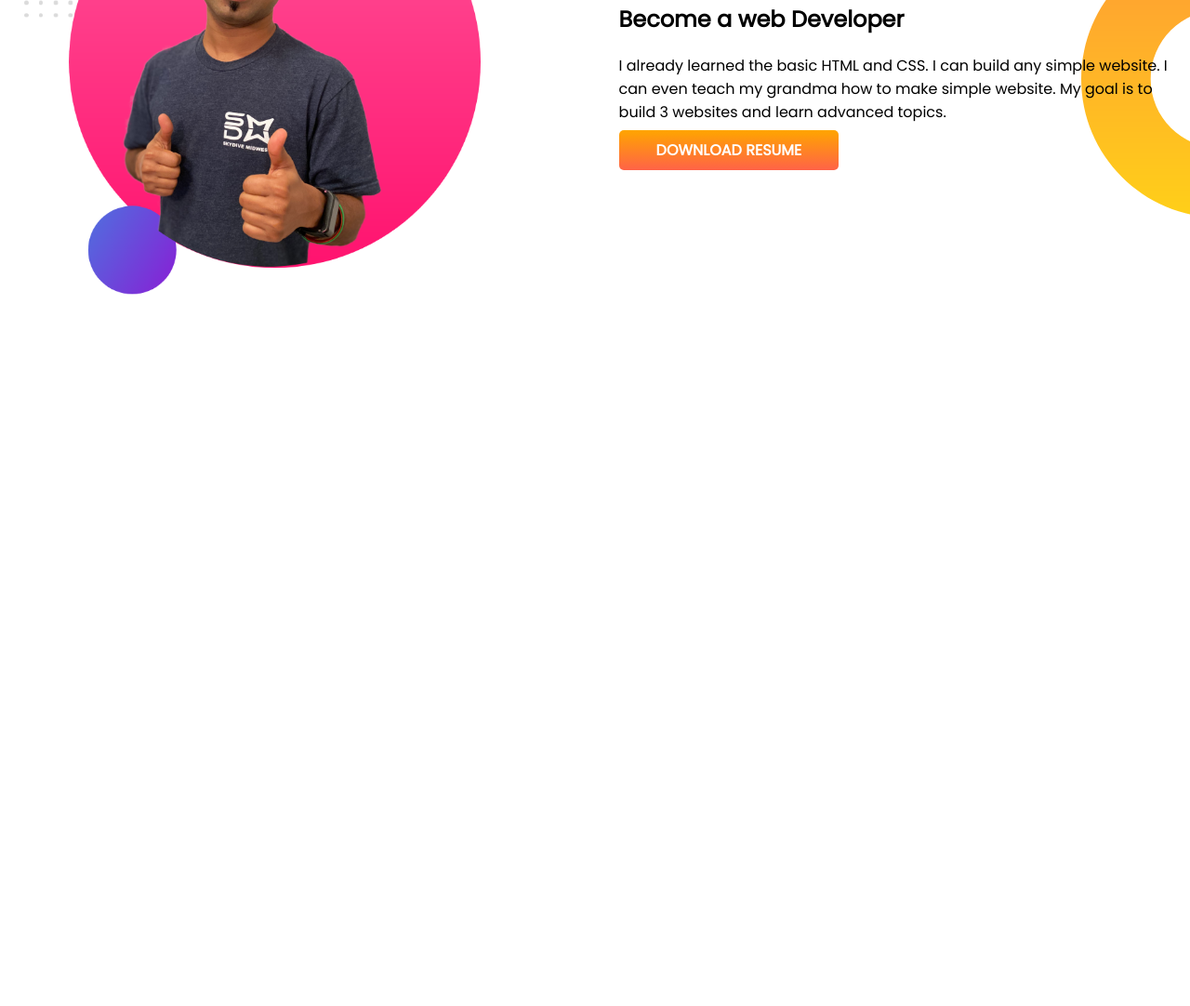
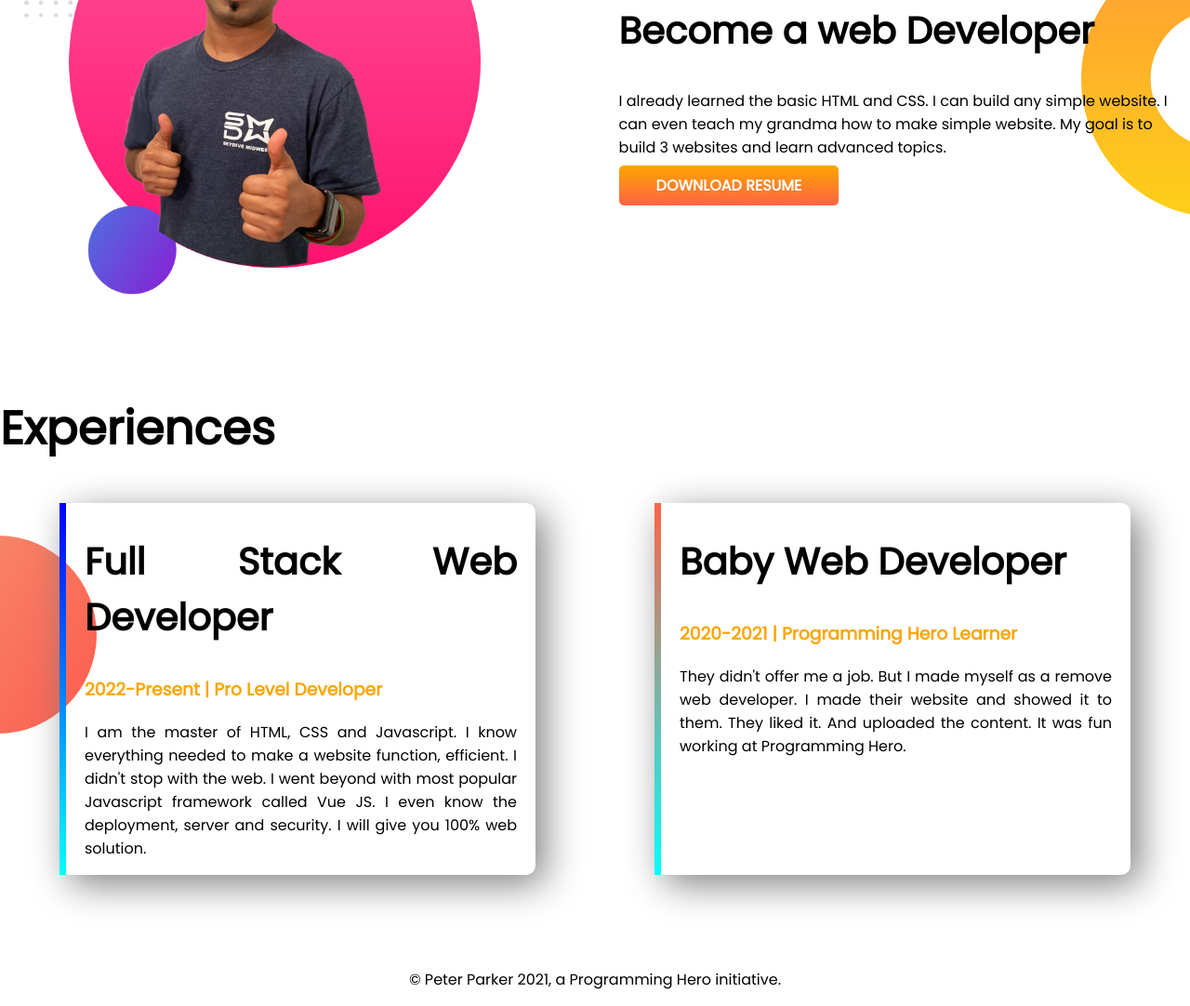
Before and after one commit to Rb-wahid/developer-portfolio, a plain HTML site: page index.html in a window 1280 px wide. Shown: the part 750-1832 px from the top of the page at 93% size. Before the commit the page ends 1174 px from the top, so only its background shows below. Drawn offline with Linux system fonts and the light colour scheme.

Commit message:
footer and experiences added

```diff
--- a/index.html
+++ b/index.html
@@ -14,7 +14,7 @@
     <link rel="stylesheet" href="style.css" />
   </head>
   <body>
-    <section class="top-banner">
+    <section class="top-banner flexible-container">
       <div class="half-width">
         <h1>Welcome To</h1>
         <h1><span class="orange-color">Jhankar Mahbub</span> World!</h1>
@@ -36,7 +36,7 @@
         <img src="images/jhankar.png" alt="" />
       </div>
     </section>
-    <section class="dream-big">
+    <section class="dream-big flexible-container">
       <div class="half-width">
         <img src="images/jhankar2.png" alt="" />
       </div>
@@ -49,8 +49,43 @@
           website. I can even teach my grandma how to make simple website. My
           goal is to build 3 websites and learn advanced topics.
         </p>
-        <a class="link-button" href="#" target="_blank" rel="noopener noreferrer">DOWNLOAD RESUME</a>
+        <a
+          class="link-button"
+          href="#"
+          target="_blank"
+          rel="noopener noreferrer"
+          >DOWNLOAD RESUME</a
+        >
       </div>
     </section>
+    <section class="experience-area">
+      <h1>Experiences</h1>
+      <div class="flexible-container">
+        <div id="full-stack-experience" class="experience-item">
+          <h2>Full Stack Web Developer</h2>
+          <h3 class="orange-color">2022-Present | Pro Level Developer</h3>
+          <p>
+            I am the master of HTML, CSS and Javascript. I know everything
+            needed to make a website function, efficient. I didn't stop with the
+            web. I went beyond with most popular Javascript framework called Vue
+            JS. I even know the deployment, server and security. I will give you
+            100% web solution.
+          </p>
+        </div>
+        <div id="web-dev-experience" class="experience-item">
+          <h2>Baby Web Developer</h2>
+          <h3 class="orange-color">2020-2021 | Programming Hero Learner</h3>
+          <p>
+            They didn't offer me a job. But I made myself as a remove web
+            developer. I made their website and showed it to them. They liked
+            it. And uploaded the content. It was fun working at Programming
+            Hero.
+          </p>
+        </div>
+      </div>
+    </section>
+    <footer>
+      <p>© Peter Parker 2021, a Programming Hero initiative.</p>
+    </footer>
   </body>
 </html>
--- a/style.css
+++ b/style.css
@@ -7,12 +7,15 @@ body {
 h1 {
   font-size: 50px;
 }
+h2 {
+  font-size: 40px;
+}
 
 .orange-color {
   color: orange;
 }
 
-section {
+.flexible-container {
   display: flex;
   margin-bottom: 100px;
 }
@@ -41,7 +44,40 @@ section {
 }
 
 .dream-big {
-    background-image: url(images/dream-bg.png);
-    background-repeat: no-repeat;
-    background-position: right;
+  background-image: url(images/dream-bg.png);
+  background-repeat: no-repeat;
+  background-position: right;
 }
+.experience-area {
+  background-image: url(images/exp-bg.png);
+  background-repeat: no-repeat;
+  background-position: left;
+}
+
+.experience-item {
+  width: 40%;
+  margin-left: 5%;
+  margin-right: 5%;
+  padding-left: 20px;
+  padding-right: 20px;
+
+  border-radius: 10px;
+  box-shadow: 10px 10px 40px gray;
+  text-align: justify;
+}
+
+#full-stack-experience {
+  border-left: 7px solid;
+  border-image: linear-gradient(blue, cyan);
+  border-image-slice: 1;
+}
+
+#web-dev-experience {
+  border-left: 7px solid;
+  border-image: linear-gradient(tomato, cyan);
+  border-image-slice: 1;
+}
+
+footer p {
+    text-align: center;
+}
```
Also changed, not shown: 4 other files.
